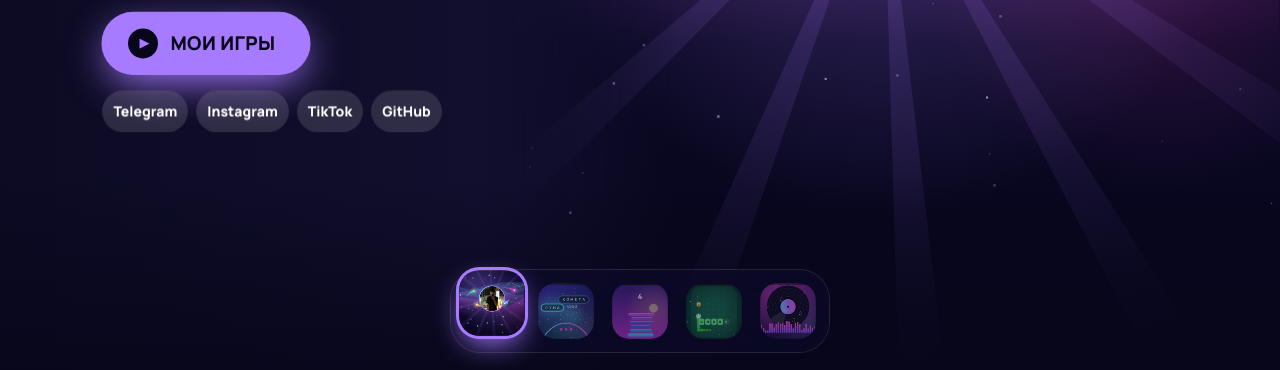
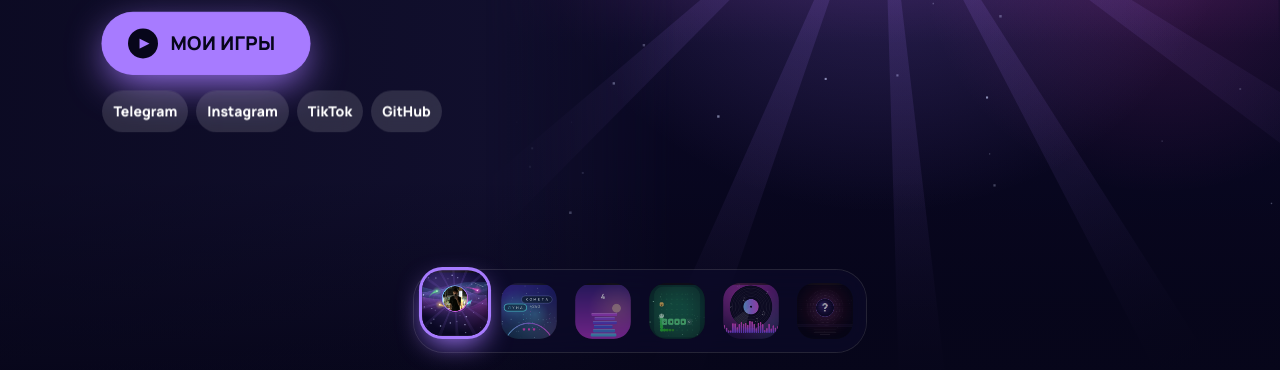
Before and after one commit to Felykxzy/felykxzy.github.io, a plain HTML site: page index.html in a window 1280 px wide. Shown: the part 430-800 px from the top of the page. Drawn offline with Linux system fonts and the light colour scheme; animation ran at ten frames a second; a web font is replaced by a local one.

Commit message:
Хаб: секретная страница «???» про новые игры
Co-Authored-By: Claude Sonnet 5.5 <noreply@anthropic.com>
Claude-Session: https://claude.ai/code/session_01Xd3d1my2gsvXjvj9dSKZta

```diff
--- a/app.js
+++ b/app.js
@@ -21,7 +21,7 @@
     cur = Math.max(0, Math.min(N - 1, i)); if (instant) deck.style.transition = "none";
     deck.style.transform = "translateX(" + (-cur * 100 / N) + "%)"; if (instant) { void deck.offsetWidth; deck.style.transition = ""; }
     [].forEach.call(dock.children, function (b, k) { b.setAttribute("aria-current", k === cur ? "true" : "false"); if (k === cur) document.getElementById("app").style.setProperty("--ac", b.style.getPropertyValue("--c")); });
-    var tt = document.getElementById("ttl"), nm = cur === 0 ? "ПОРТФОЛИО" : "ИГРЫ";
+    var tt = document.getElementById("ttl"), nm = cur === 0 ? "ПОРТФОЛИО" : cur === N - 1 ? "СЕКРЕТ" : "ИГРЫ";
     if (tt && tt.textContent !== nm) { if (instant) tt.textContent = nm; else { tt.classList.add("sw"); setTimeout(function () { tt.textContent = nm; tt.classList.remove("sw"); }, 180); } }
     document.getElementById("pv").hidden = cur === 0; document.getElementById("nx").hidden = cur === N - 1;
     slides.forEach(function (s, k) { s.tabIndex = k === cur ? 0 : -1; });
--- a/index.html
+++ b/index.html
@@ -37,9 +37,10 @@ header{position:absolute;z-index:5;left:0;right:0;top:0;display:flex;justify-con
 .logo b i:nth-child(1){width:22px;background:#ff4fd8}.logo b i:nth-child(2){width:17px;background:#5ef2ff}.logo b i:nth-child(3){width:12px;background:#ffd166}
 #ins{pointer-events:auto;border:0;border-radius:99px;padding:10px 16px;font:800 13px var(--body);color:#fff;background:rgba(255,255,255,.14);backdrop-filter:blur(10px);-webkit-backdrop-filter:blur(10px);cursor:pointer}
 #dock{position:absolute;z-index:5;left:50%;bottom:max(18px,env(safe-area-inset-bottom));transform:translateX(-50%);display:flex;gap:12px;padding:10px;border-radius:30px;background:rgba(14,12,44,.55);backdrop-filter:blur(16px);-webkit-backdrop-filter:blur(16px);box-shadow:0 0 0 1px rgba(255,255,255,.12)}
-#dock button{position:relative;width:62px;height:62px;border:0;padding:0;border-radius:19px;overflow:hidden;cursor:pointer;background:#111;opacity:.62;transform:scale(.9);transition:transform .35s cubic-bezier(.2,.9,.3,1.3),opacity .3s,box-shadow .3s}
+#dock button{position:relative;width:min(62px,12.4vw);height:min(62px,12.4vw);border:0;padding:0;border-radius:19px;overflow:hidden;cursor:pointer;background:#111;opacity:.62;transform:scale(.9);transition:transform .35s cubic-bezier(.2,.9,.3,1.3),opacity .3s,box-shadow .3s}
 #dock button canvas{width:100%;height:100%;display:block}
 #dock button[aria-current=true]{opacity:1;transform:translateY(-8px) scale(1.06);box-shadow:0 0 0 3px var(--c),0 10px 26px -4px var(--c)}
+@media (max-width:480px){#dock{gap:8px;padding:8px}}
 .arr{position:absolute;z-index:5;top:50%;width:54px;height:54px;margin-top:-27px;border:0;border-radius:50%;background:rgba(255,255,255,.12);backdrop-filter:blur(10px);-webkit-backdrop-filter:blur(10px);color:#fff;font-size:22px;cursor:pointer;display:none}
 #pv{left:24px}#nx{right:24px}
 @media (min-width:760px){.arr{display:block}.arr[hidden]{display:none}}
@@ -78,11 +79,13 @@ header{position:absolute;z-index:5;left:0;right:0;top:0;display:flex;justify-con
 <a class="slide" data-i="4" href="https://felykxzy.github.io/notely/?from=hub" style="--bgc:#1a0f35;--c:#ff4fd8" aria-label="Notely"><canvas></canvas>
 <div class="info"><div class="kicker">бесплатная музыка</div><h2>Notely</h2><p class="tag">Слушай, что нравится: плейлисты, текст песен и живые фоны.</p><span class="play"><i>▶</i>СЛУШАТЬ</span></div></a>
 
+<div class="slide soon" data-i="5" style="--bgc:#05040f;--c:#a77bff" role="group" aria-label="Секрет"><canvas></canvas>
+<div class="info"><div class="kicker">секретно</div><h2>???</h2><p class="tag">Что-то новое уже в работе. Новые игры скоро, загляни позже.</p><span class="play">СКОРО</span></div></div>
 </main>
 <button class="arr" id="pv" type="button" aria-label="Назад">‹</button><button class="arr" id="nx" type="button" aria-label="Дальше">›</button>
 <nav id="dock" aria-label="Игры"></nav>
 <div id="how"><div><h3>Как установить</h3><p><b>iPhone:</b> открой в Safari, нажми «Поделиться» и выбери «На экран Домой».</p><p><b>Android:</b> в Chrome нажми меню ⋮ и выбери «Установить приложение».</p><p><b>Компьютер:</b> нажми значок установки справа в адресной строке.</p><button id="hx" type="button">Понятно</button></div></div>
 </div>
-<script src="scenes.js?v=10"></script>
-<script src="app.js?v=10"></script>
+<script src="scenes.js?v=11"></script>
+<script src="app.js?v=11"></script>
 </body></html>
--- a/scenes.js
+++ b/scenes.js
@@ -166,6 +166,30 @@
     g.lineWidth = 5 * u; g.strokeStyle = lg; g.beginPath(); g.arc(cx, cy, R + 2.5 * u, 0, TAU); g.stroke();
     var pu = 1 + .03 * Math.sin(t * 2); g.strokeStyle = "rgba(167,123,255," + (.35 - .15 * Math.sin(t * 2)) + ")"; g.lineWidth = 2 * u; g.beginPath(); g.arc(cx, cy, (R + 14 * u) * pu, 0, TAU); g.stroke();
   }
-  window.SCENES = [s5, s1, s2, s3, s4];
-  window.SCENE_THUMB_T = [1.4, 3.2, 5.1, 6.4, 2.6];
+  /* 6. Секрет: тёмная пустота, глитч и таинственный шар */
+  function s6(g, w, h, t) {
+    var G = geo(w, h), u = G.u, ah = G.ah, i, k;
+    g.fillStyle = "#05040f"; g.fillRect(0, 0, w, h);
+    var cx = w / 2, cy = ah * .44, R = 70 * u;
+    glow(g, cx, cy, R * 3.4, "255,60,90", .16 + .05 * Math.sin(t * 2)); glow(g, cx, cy, R * 2.2, "167,123,255", .22);
+    // шумовые пиксели
+    for (i = 0; i < 90; i++) { var x = rnd(i + 3) * w, y = rnd(i + 40) * ah * 1.1, fl = Math.abs(Math.sin(t * (2 + rnd(i) * 5) + i)); g.fillStyle = "rgba(255,255,255," + (fl * .35 * rnd(i + 9)) + ")"; var sz = (1 + rnd(i + 5) * 3) * u; g.fillRect(x, y, sz, sz); }
+    // кольца-замок
+    for (i = 0; i < 3; i++) { g.save(); g.translate(cx, cy); g.rotate(t * (.35 + i * .2) * (i % 2 ? -1 : 1)); g.strokeStyle = "rgba(255,255,255," + (.22 - i * .05) + ")"; g.lineWidth = 2 * u; g.setLineDash([(18 + i * 10) * u, (12 + i * 6) * u]); g.beginPath(); g.arc(0, 0, R * (1.35 + i * .32), 0, TAU); g.stroke(); g.restore(); }
+    g.setLineDash([]);
+    // шар
+    var og = g.createRadialGradient(cx - R * .3, cy - R * .35, R * .1, cx, cy, R); og.addColorStop(0, "#3b2a78"); og.addColorStop(1, "#0b0820");
+    g.beginPath(); g.arc(cx, cy, R, 0, TAU); g.fillStyle = og; g.fill(); g.lineWidth = 3 * u; g.strokeStyle = "rgba(167,123,255,.7)"; g.stroke();
+    var gl = (Math.sin(t * 7) > .93) ? (rnd(Math.floor(t * 30)) - .5) * 10 * u : 0;
+    g.font = "800 " + R * 1.25 + "px " + FONT; g.textAlign = "center"; g.textBaseline = "middle";
+    g.fillStyle = "rgba(255,60,90,.55)"; g.fillText("?", cx + 3 * u + gl, cy + R * .06); g.fillStyle = "rgba(94,242,255,.55)"; g.fillText("?", cx - 3 * u - gl, cy + R * .06);
+    g.fillStyle = "#fff"; g.fillText("?", cx, cy + R * .06);
+    // «засекреченные» строки
+    for (i = 0; i < 4; i++) { var bw = (80 + rnd(i + 70) * 110) * u, bx = cx - bw / 2, by = ah * .86 + i * 12 * u; g.fillStyle = "rgba(255,255,255," + (.1 + .06 * Math.sin(t + i)) + ")"; rr(g, bx, by, bw, 6 * u, 3 * u); g.fill(); }
+    // бегущая полоса глитча
+    var sy = ((t * .18) % 1.2) * ah; g.fillStyle = "rgba(167,123,255,.07)"; g.fillRect(0, sy, w, 22 * u);
+    for (i = 0; i < ah; i += 4) { g.fillStyle = "rgba(0,0,0,.18)"; g.fillRect(0, i, w, 1); }
+  }
+  window.SCENES = [s5, s1, s2, s3, s4, s6];
+  window.SCENE_THUMB_T = [1.4, 3.2, 5.1, 6.4, 2.6, 4.2];
 })();
--- a/sw.js
+++ b/sw.js
@@ -1,4 +1,4 @@
-const C="hub-v10",F=["./","index.html","scenes.js?v=10","app.js?v=10","avatar.jpg","icon.svg","icon-512.png","apple-touch-icon.png","manifest.webmanifest"];
+const C="hub-v11",F=["./","index.html","scenes.js?v=11","app.js?v=11","avatar.jpg","icon.svg","icon-512.png","apple-touch-icon.png","manifest.webmanifest"];
 self.addEventListener("install",e=>{e.waitUntil(caches.open(C).then(c=>c.addAll(F)).then(()=>self.skipWaiting()))});
 self.addEventListener("activate",e=>{e.waitUntil(caches.keys().then(k=>Promise.all(k.filter(x=>x!==C).map(x=>caches.delete(x)))).then(()=>self.clients.claim()))});
 self.addEventListener("fetch",e=>{if(e.request.method!=="GET")return;const u=new URL(e.request.url);if(u.origin!==location.origin)return;e.respondWith(fetch(e.request,{cache:"reload"}).then(r=>{const c=r.clone();caches.open(C).then(x=>x.put(e.request,c));return r}).catch(()=>caches.match(e.request).then(m=>m||caches.match("index.html"))))});
```
